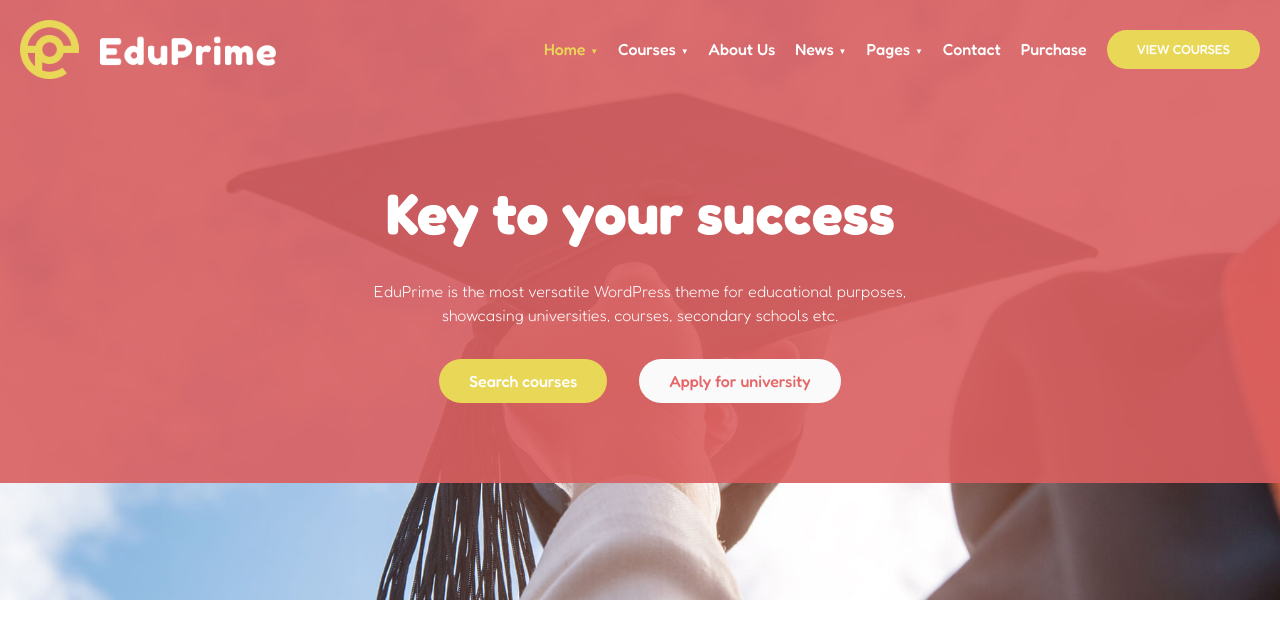
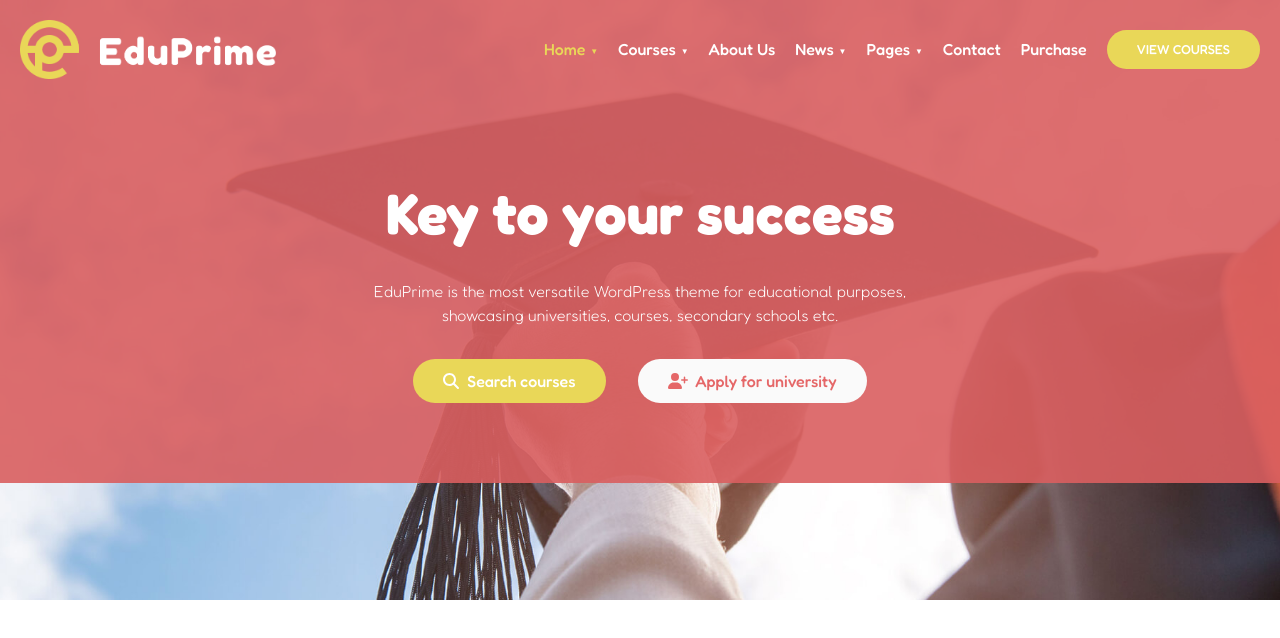
Before and after one commit to DarioGiusino/proj-html-vuejs, a Vue app: page / in a window 1280 px wide. Shown: the top 638 px of the page. Built offline with nearby package versions, Linux system fonts and the light colour scheme.

Commit message:
added icon to jumbotron

```diff
--- a/src/components/Jumbotron.vue
+++ b/src/components/Jumbotron.vue
@@ -12,8 +12,10 @@ export default {
         <h1>{{ title }}</h1>
         <slot></slot>
         <div class="buttons">
-            <base-button class="left-jumbo-btn" button-label="Search courses"></base-button>
-            <base-button class="right-jumbo-btn" button-label="Apply for university"></base-button>
+            <base-button class="left-jumbo-btn" button-label="Search courses">
+                <font-awesome-icon class="me-1" icon="fa-solid fa-magnifying-glass" /></base-button>
+            <base-button class="right-jumbo-btn" button-label="Apply for university">
+                <font-awesome-icon class="me-1" icon="fa-solid fa-user-plus" /></base-button>
         </div>
     </section>
 </template>
```
